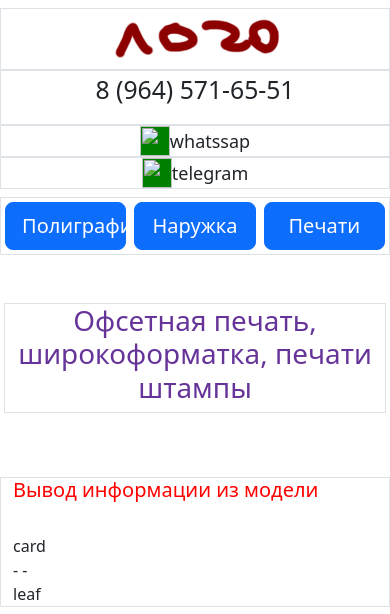
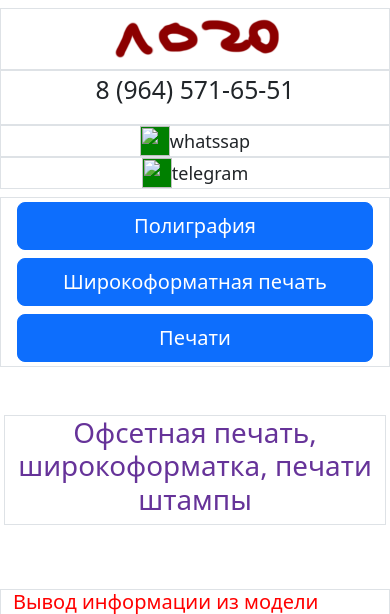
Before and after one commit to Klaus8k/tipkor_site, a Django app: page / in a window 390 px wide. Shown: the top 614 px of the page. Run offline with Django 4.2, Linux system fonts and the light colour scheme; data that the repository does not hold is empty; some libraries are stand-ins or nearby versions.

Commit message:
top buttons

```diff
--- a/tipkor/tipkor/static/tipkor/css/tipkor.css
+++ b/tipkor/tipkor/static/tipkor/css/tipkor.css
@@ -44,9 +44,10 @@
         display: flex;
         flex-direction: column;
     }
-    .resume_block {
-        display: flex;
-        flex-direction: column-reverse;
+    .top_buttons {
+        /* display: flex; */
+        flex-direction:column;
+        /* align-content: stretch; */
     }
 
     .text {
--- a/tipkor/tipkor/templates/tipkor/old_index.html
+++ b/tipkor/tipkor/templates/tipkor/old_index.html
@@ -47,9 +47,9 @@
 	<div class="container pt-2">
 		<div class="row">
 			<div class="top_buttons d-flex justify-content-center border" role="group" aria-label="Простой пример">
-				<button type="button" class="btn btn-primary btn-lg col-4 m-1">Полиграфия</button>
-				<button type="button" class="btn btn-primary btn-lg col-4 m-1">Наружка</button>
-				<button type="button" class="btn btn-primary btn-lg col-4 m-1">Печати</button>
+				<button type="button" class="btn btn-primary flex-fill btn-lg  m-1">Полиграфия</button>
+				<button type="button" class="btn btn-primary flex-fill btn-lg  m-1">Широкоформатная печать</button>
+				<button type="button" class="btn btn-primary flex-fill btn-lg  m-1">Печати</button>
 			</div>
 		</div>
 	</div>
```
